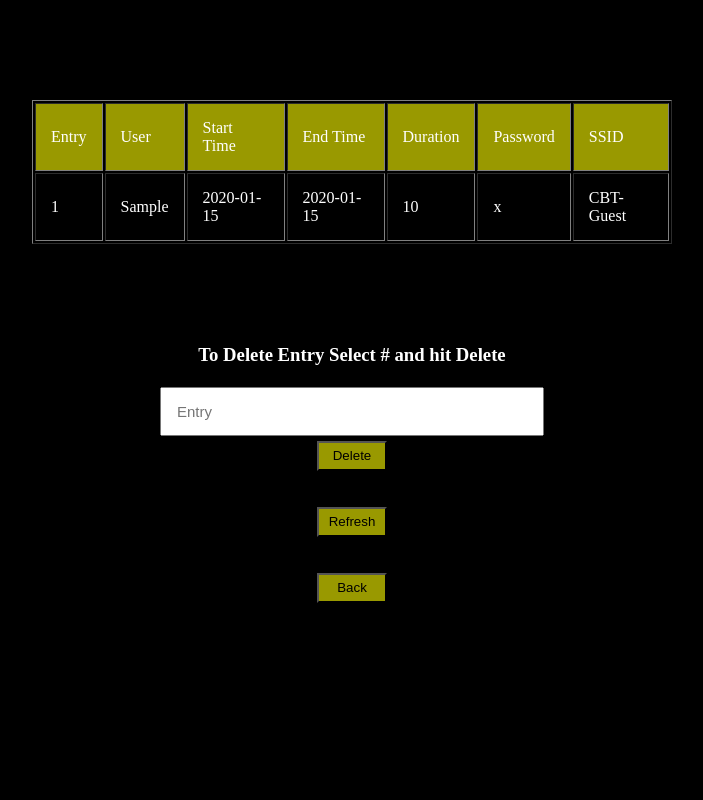
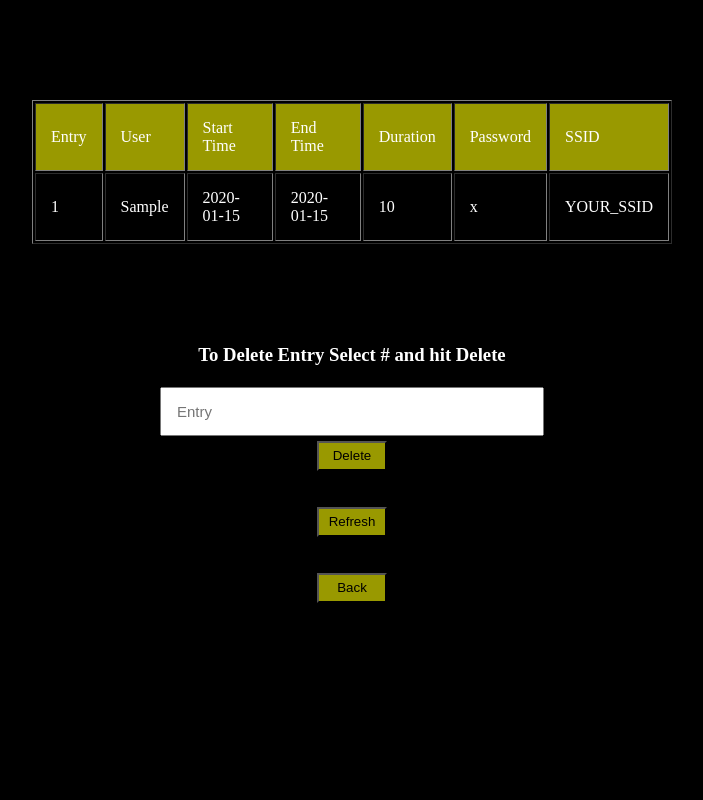
Before and after one commit to lileddie/guest-wifi-scheduler, a Flask app: page /view_schedule in a window 1280 px wide. Shown: the whole page, without its empty margins (288-991 px from the left). Run offline with Flask 2, Linux system fonts and the light colour scheme; tables that the repository leaves empty hold one stand-in row (values such as "Sample post").

Commit message:
even more typos

```diff
--- a/wifi-scheduler/templates/view_schedule.html
+++ b/wifi-scheduler/templates/view_schedule.html
@@ -27,7 +27,7 @@
                  <td>{{row["endtime"]}}</td>
                  <td>{{row["duration"]}}</td>
                  <td>{{row["password"]}}</td>
-                 <td>CBT-Guest</td>
+                 <td>YOUR_SSID</td>
               </tr>
            {% endfor %}
         </table>
```
